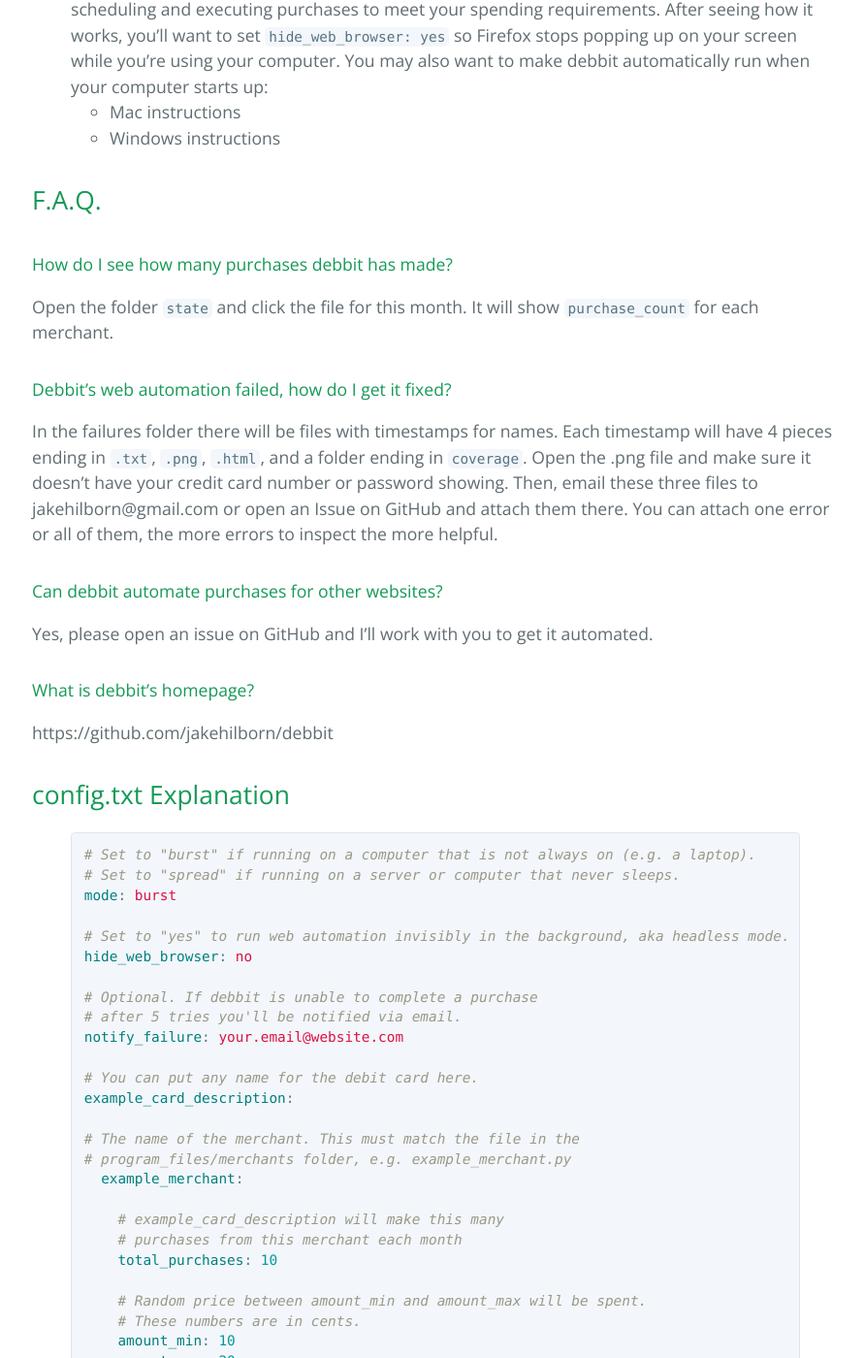
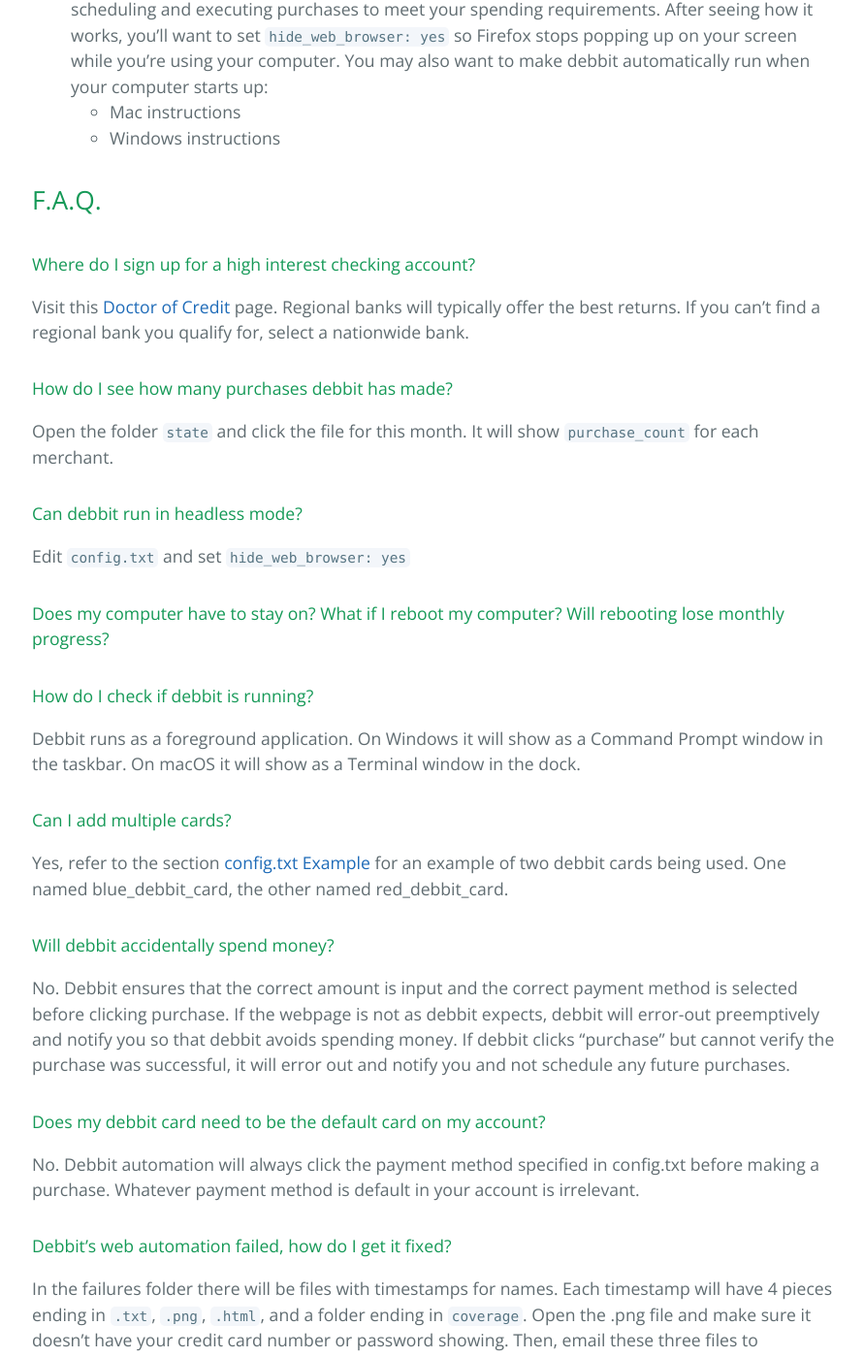
Before and after one commit to jakehilborn/debbit, a Jekyll site: the page built from docs/index.md, in a window 1280 px wide and 1400 px high, scrolled down 739 px. Shown: the whole window at 97% size, without its empty margins (191-1082 px from the left). Built offline with Jekyll 4.4.1, drawn with Linux system fonts in a browser that asks for light colours; some of the changed text lies outside the part shown.

Commit message:
docs in progress

```diff
--- a/docs/index.md
+++ b/docs/index.md
@@ -22,18 +22,37 @@
 
 ## F.A.Q.
 
+#### Where do I sign up for a high interest checking account?
+Visit this [Doctor of Credit](https://www.doctorofcredit.com/high-interest-savings-to-get/#Mega_High-Interest_Nationwide) page. Regional banks will typically offer the best returns. If you can't find a regional bank you qualify for, select a nationwide bank.
+
 #### How do I see how many purchases debbit has made?
 Open the folder `state` and click the file for this month. It will show `purchase_count` for each merchant.
+
+#### Can debbit run in headless mode?
+Edit `config.txt` and set `hide_web_browser: yes`
+
+#### Does my computer have to stay on? What if I reboot my computer? Will rebooting lose monthly progress?
+
+#### How do I check if debbit is running?
+Debbit runs as a foreground application. On Windows it will show as a Command Prompt window in the taskbar. On macOS it will show as a Terminal window in the dock.
+
+#### Can I add multiple cards?
+Yes, refer to the section [config.txt Example](#configtxt-example) for an example of two debbit cards being used. One named blue_debbit_card, the other named red_debbit_card.
+
+#### Will debbit accidentally spend money?
+No. Debbit ensures that the correct amount is input and the correct payment method is selected before clicking purchase. If the webpage is not as debbit expects, debbit will error-out preemptively and notify you so that debbit avoids spending money. If debbit clicks "purchase" but cannot verify the purchase was successful, it will error out and notify you and not schedule any future purchases.
+
+#### Does my debbit card need to be the default card on my account?
+No. Debbit automation will always click the payment method specified in config.txt before making a purchase. Whatever payment method is default in your account is irrelevant.
 
 #### Debbit's web automation failed, how do I get it fixed?
 In the failures folder there will be files with timestamps for names. Each timestamp will have 4 pieces ending in `.txt`, `.png`, `.html`, and a folder ending in `coverage`. Open the .png file and make sure it doesn't have your credit card number or password showing. Then, email these three files to jakehilborn@gmail.com or open an Issue on GitHub and attach them there. You can attach one error or all of them, the more errors to inspect the more helpful.
 
 #### Can debbit automate purchases for other websites?
-Yes, please open an issue on GitHub and I'll work with you to get it automated.
+Yes, please open an issue on GitHub and I'll work with you to get it automated. Alternatively, download the source code and refer to [example_merchant.py](https://github.com/jakehilborn/debbit/blob/master/src/program_files/merchants/example_merchant.py) as a reference to code your own.
 
 #### What is debbit's homepage?
 https://github.com/jakehilborn/debbit
-
 
 ## config.txt Explanation
 
```
